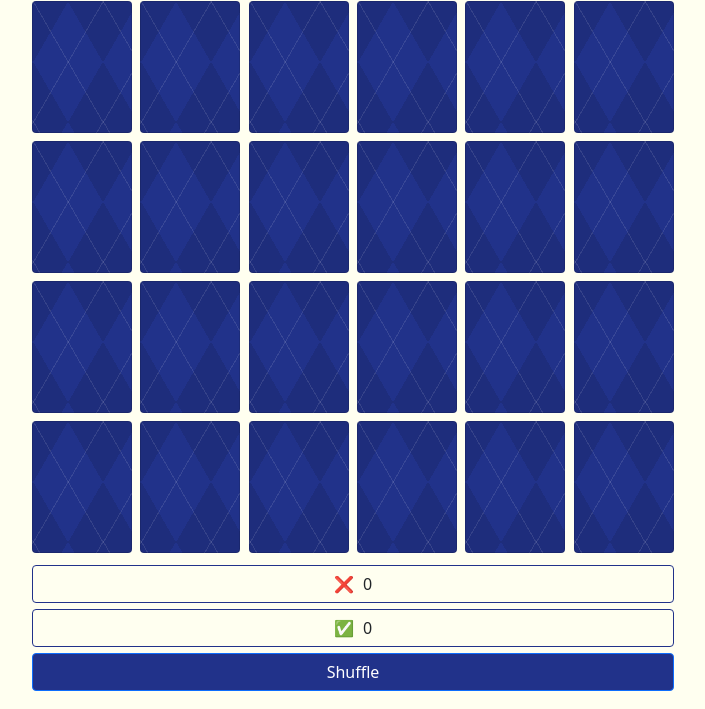
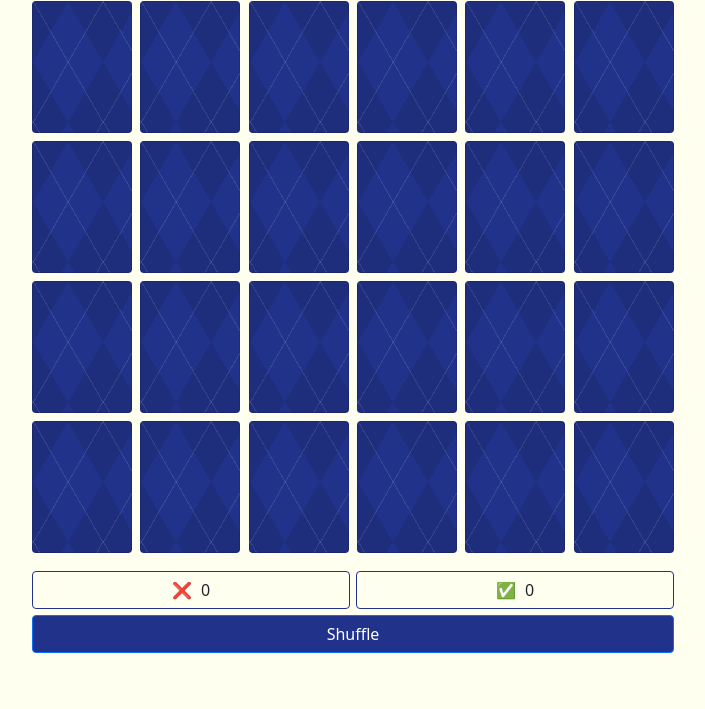
Before and after one commit to WarrenMfg/memoji, a React app: page / in a window 1280 px wide. Shown: the part 91-800 px from the top of the page, without its empty margins (287-992 px from the left). Built offline with nearby package versions, Linux system fonts and the light colour scheme.

Commit message:
makes tallies horizontal for bigger screens

```diff
--- a/package.json
+++ b/package.json
@@ -11,6 +11,7 @@
   "author": "",
   "license": "ISC",
   "dependencies": {
+    "canvas-confetti": "^1.3.3",
     "react": "^17.0.1",
     "react-dom": "^17.0.1"
   },
--- a/src/components/Scoreboard.js
+++ b/src/components/Scoreboard.js
@@ -44,12 +44,14 @@ function Scoreboard({ attempts, matches, shuffle }) {
 
   return (
     <div className='scoreboard px-1'>
-      <div className='attempts d-flex justify-content-center align-items-center'>
-        ❌&nbsp;&nbsp;<span ref={attemptsRef}>{attempts}</span>
-      </div>
+      <div className='tally-container d-flex justify-content-center align-items-center'>
+        <div className='attempts d-flex justify-content-center align-items-center'>
+          ❌&nbsp;&nbsp;<span ref={attemptsRef}>{attempts}</span>
+        </div>
 
-      <div className='matches d-flex justify-content-center align-items-center'>
-        ✅&nbsp;&nbsp;<span ref={matchesRef}>{matches}</span>
+        <div className='matches d-flex justify-content-center align-items-center'>
+          ✅&nbsp;&nbsp;<span ref={matchesRef}>{matches}</span>
+        </div>
       </div>
 
       <button
--- a/src/components/styles/Scoreboard.css
+++ b/src/components/styles/Scoreboard.css
@@ -4,6 +4,10 @@
   justify-content: center;
   align-items: center;
   padding: 0.25em 0 0.25em 0;
+}
+
+.tally-container {
+  width: calc(2 / 3 * 100%);
 }
 
 .attempts {
@@ -97,19 +101,34 @@
 }
 
 .scoreboard button {
-  width: 100%;
+  width: calc(1 / 3 * 100%);
   background-color: rgb(33, 50, 138);
 }
 
 /*
  * Media Queries
  */
-@media (min-height: 770px), (max-width: 220px) {
+@media (min-height: 770px), (max-width: 260px) {
   .scoreboard {
     padding: 0.5em 0 0.5em 0;
     flex-direction: column;
   }
-  .matches {
+
+  .tally-container {
+    width: 100%;
     margin: 6px 0;
   }
+
+  .attempts {
+    margin-right: 3px;
+  }
+
+  .matches {
+    margin: 0;
+    margin-left: 3px;
+  }
+
+  .scoreboard button {
+    width: 100%;
+  }
 }
```
Also changed, not shown: 1 other file.
